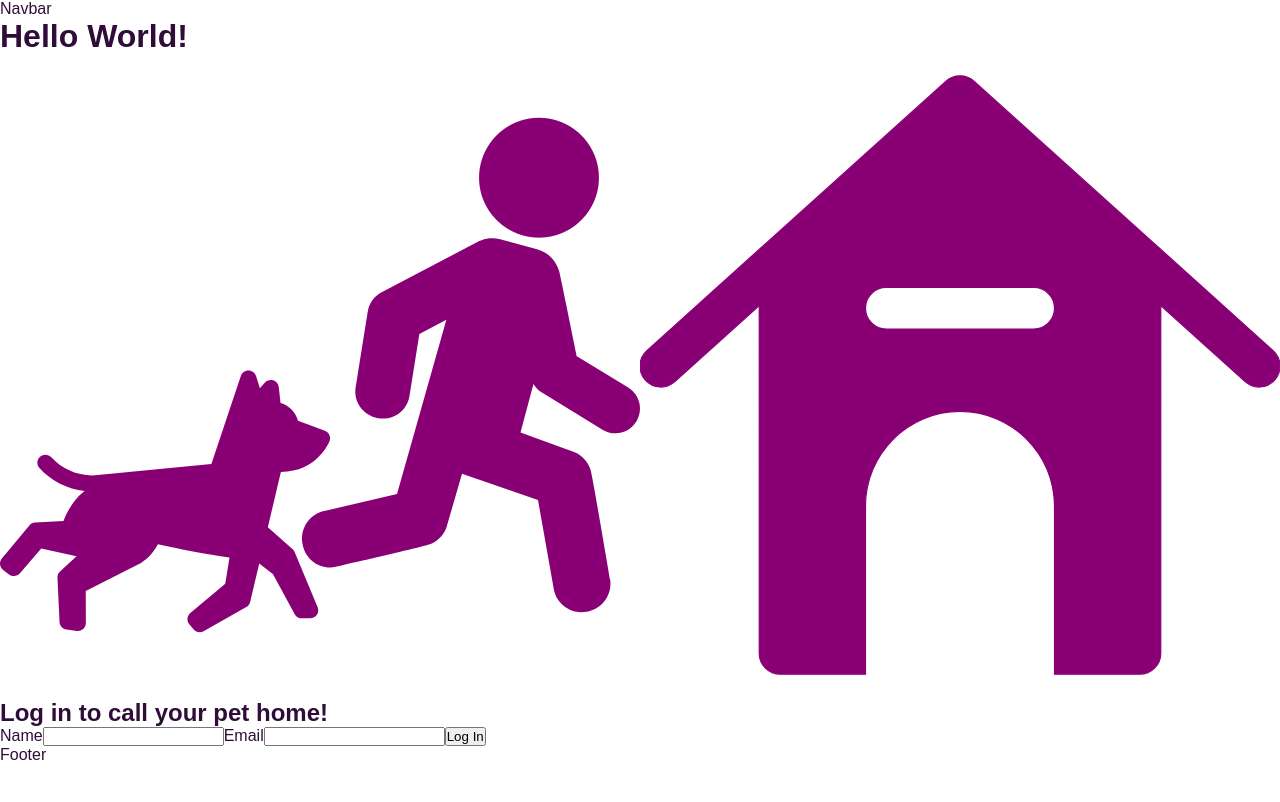
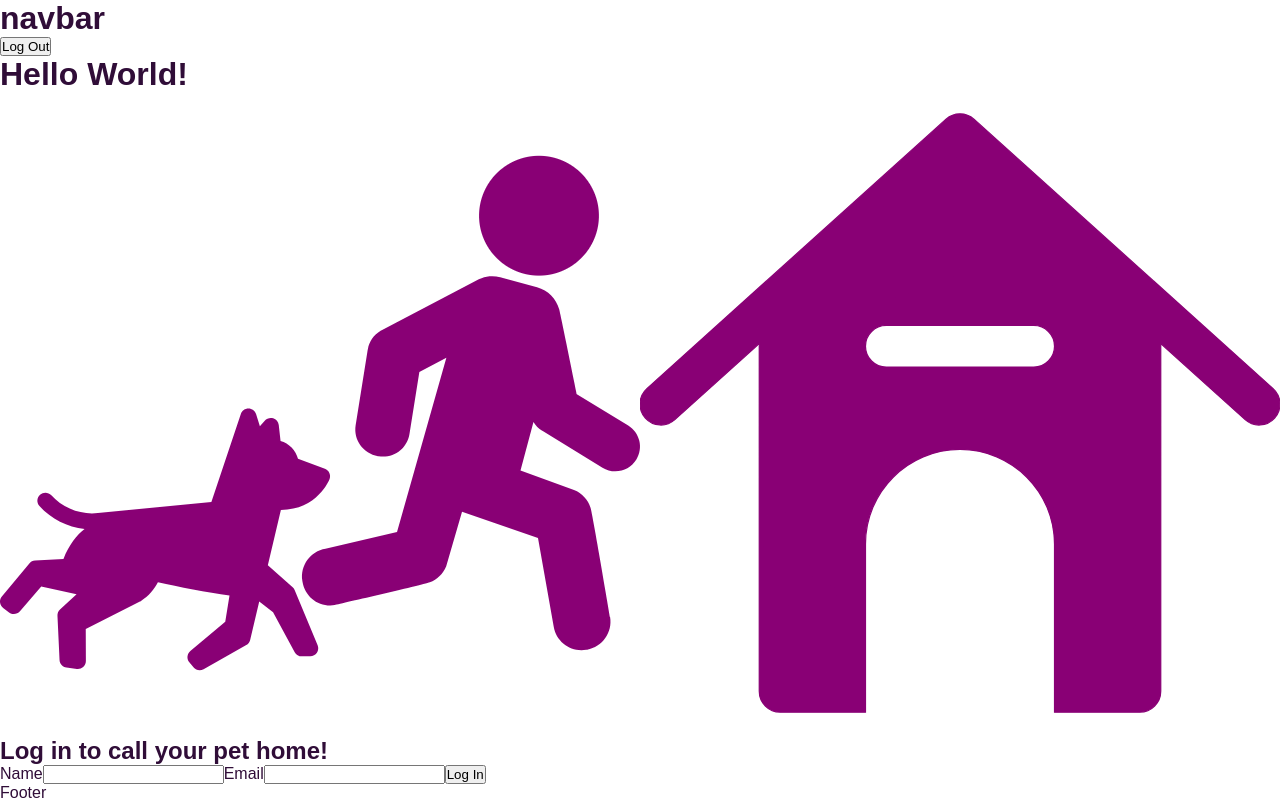
Before and after one commit to ZeaZuniga/fetch-challenge-zuniga, a React (Create React App) app: page /login in a window 1280 px wide. Built offline with nearby package versions, Linux system fonts and the light colour scheme.

Commit message:
Start troubleshooting sending cookie in request.

```diff
--- a/src/components/Navbar/Navbar.tsx
+++ b/src/components/Navbar/Navbar.tsx
@@ -1,5 +1,26 @@
+import axios from "axios";
 import "./Navbar.scss";
 
 export default function Navbar() {
-  return <div>Navbar</div>;
+  const handleLogOut = () => {
+    axios
+      .post("https://frontend-take-home-service.fetch.com/auth/logout", {
+        withCredentials: true,
+      })
+      .then((data) => {
+        alert("You have logged out!");
+        console.log("User Is Logged out", data);
+      })
+      .catch((error) => {
+        console.error(error);
+        alert("There was an error logging you out.");
+      });
+  };
+
+  return (
+    <div>
+      <h1>navbar</h1>
+      <button onClick={handleLogOut}>Log Out</button>
+    </div>
+  );
 }
--- a/src/pages/Homepage/Homepage.tsx
+++ b/src/pages/Homepage/Homepage.tsx
@@ -8,7 +8,9 @@ export default function Homepage() {
 
   useEffect(() => {
     axios
-      .get("https://frontend-take-home-service.fetch.com/dogs/search")
+      .get("https://frontend-take-home-service.fetch.com/dogs/search", {
+        withCredentials: true,
+      })
       .then((data) => {
         console.log("Here are your dogs!", data);
       })
--- a/src/pages/LoginPage/Loginpage.tsx
+++ b/src/pages/LoginPage/Loginpage.tsx
@@ -20,9 +20,10 @@ export default function Loginpage() {
 
     axios
       .post("https://frontend-take-home-service.fetch.com/auth/login", content)
-      .then(() => {
-        console.log("User Is Logged In");
-        navigate("/");
+      .then((data) => {
+        alert("You have logged in!");
+        console.log("User Is Logged In", data);
+        // navigate("/");
       })
       .catch((error) => {
         console.error(error);
```
